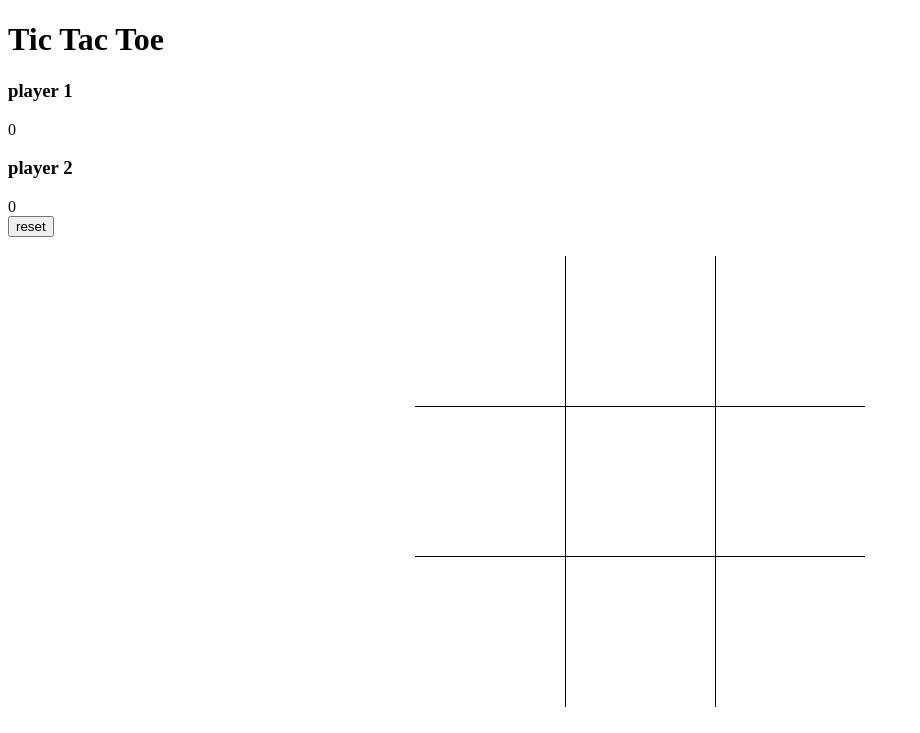
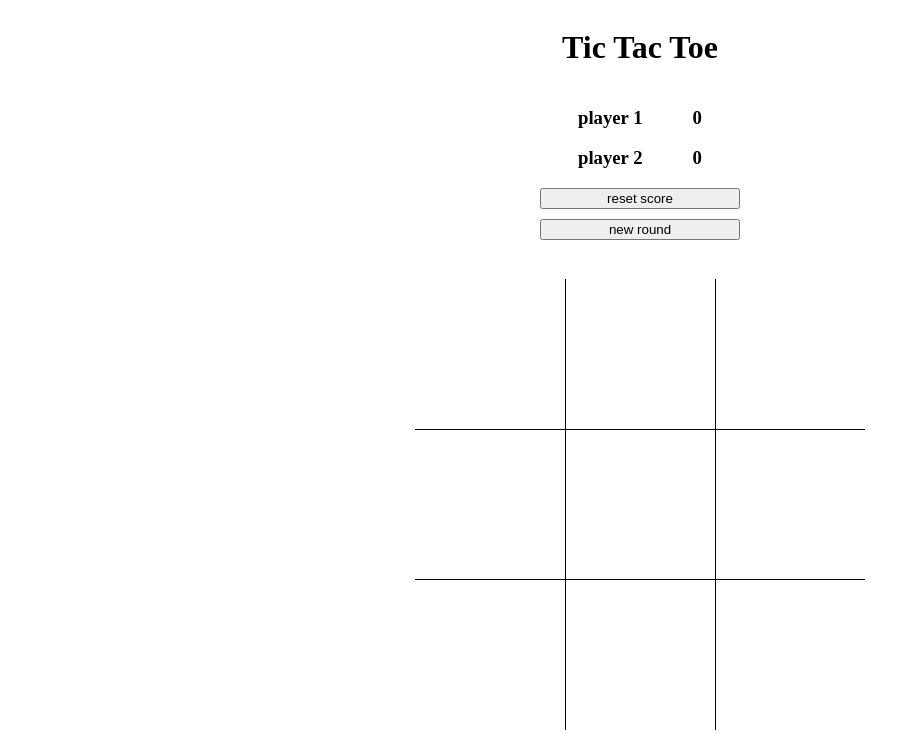
Before and after one commit to AVTpepper/Tic-Tac-Toe, a plain HTML site: page index.html in a window 1280 px wide. Shown: the whole page, without its empty margins (0-920 px from the left). Drawn offline with Linux system fonts and the light colour scheme.

Commit message:
added stlying to the html page in the css file

```diff
--- a/assets/css/styles.css
+++ b/assets/css/styles.css
@@ -1,3 +1,58 @@
+body {
+    display: flex;
+    flex-direction: column;
+}
+
+h1 {
+    text-align: center;
+}
+
+.scoreboard {
+    display: flex;
+    justify-content: center;
+    flex-direction: column;
+}
+
+.player {
+    justify-content: center;
+    display: flex;
+}
+
+h3 {
+    margin-right: 50px;
+    margin-bottom: 0px;
+}
+
+
+
+#player-1, #player-2 {
+    font-size: 1.17em;
+    margin-block-start: 1em;
+    margin-block-end: 1em;
+    margin-inline-start: 0px;
+    margin-inline-end: 0px;
+    font-weight: bold;
+}
+#player-1 {
+    margin-bottom: 0px;
+}
+
+#reset-score {
+    width: 200px;
+    margin: auto;
+}
+
+#reset {
+    margin: auto;
+    width: 200px;
+    align-self: center;
+    margin-top: 10px;
+}
+
+#result {
+    text-align: center;
+}
+
 .game-board {
     height: 450px;
     width: 450px;
--- a/index.html
+++ b/index.html
@@ -17,18 +17,22 @@
   <div class="scoreboard">
     <div class="player">
       <h3>player 1</h3>
-  </div>
       <div id="player-1">
         0
       </div>
+    </div>
+
     <div class="player">
       <h3>player 2</h3>
-  </div>
       <div id="player-2">
         0
       </div>
     </div>
-  <button id="reset">reset</button>
+
+    <button id="reset-score">reset score</button>
+  </div>
+
+  <button id="reset">new round</button>
   <h2 id="result"></h2>
 </body>
 
```
Lines whose indentation alone changed are shown as unchanged.
